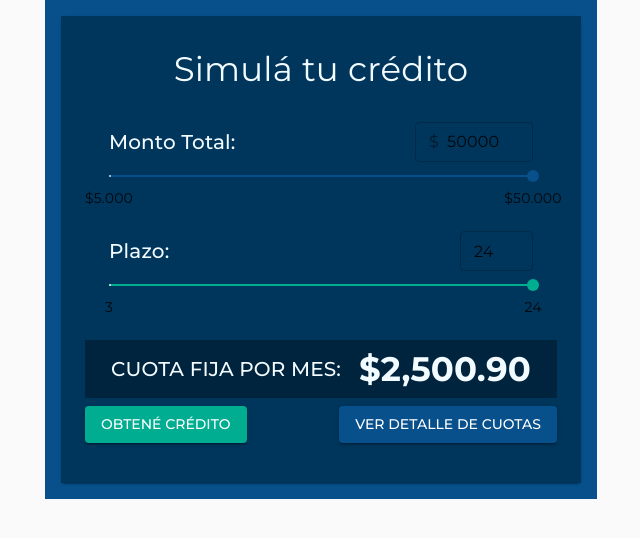
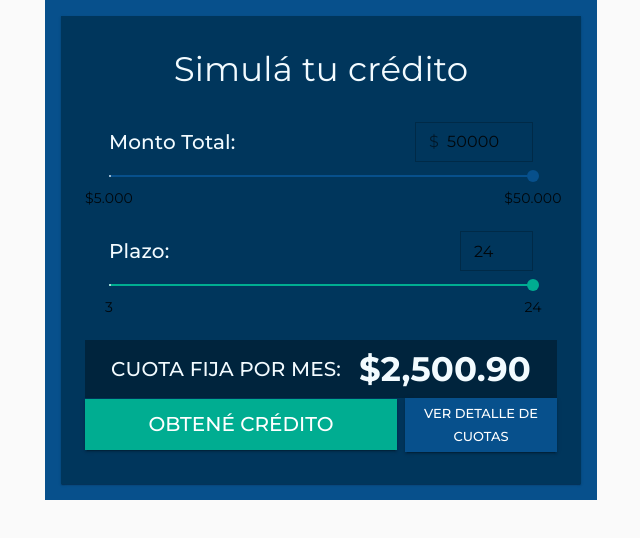
Before and after one commit to Alejo-Martinez-Grau/simulador-creditos-ccyd, a React (Create React App) app: page / in a window 1280 px wide. Shown: the top 538 px of the page, without its empty margins (319-959 px from the left). Built offline with nearby package versions, Linux system fonts and the light colour scheme.

Commit message:
se arreglaron los botones

```diff
--- a/src/App.js
+++ b/src/App.js
@@ -15,6 +15,9 @@ import PrestamoSlider from "./PrestamoSlider";
 const customTheme = createMuiTheme({
   typography: {
     fontFamily: ["montserrat"].join(","),
+  },
+  shape: {
+    borderRadius: 0,
   },
 
   palette: {
@@ -79,17 +82,22 @@ function App() {
                   justify="space-between"
                   alignItems="center"
                   gutterBottom
+                  spacing={1}
                 >
-                  <Box item xs={9} py={1}>
-                    <Button variant="contained" color="primary">
-                      OBTENÉ CRÉDITO
+                  <Grid item xs={8}>
+                  <Box>
+                    <Button variant="contained" color="primary" size='large' fullWidth>
+                    <Box fontWeight="fontWeightMedium" fontSize={20}>OBTENÉ CRÉDITO</Box>
                     </Button>
                   </Box>
-                  <Box item xs={3}>
-                    <Button variant="contained" color="secondary">
+                  </Grid>
+                  <Grid item xs={4}>
+                  <Box>
+                    <Button variant="contained" color="secondary" size='small'>
                       VER DETALLE DE CUOTAS
                     </Button>
                   </Box>
+                  </Grid>
                 </Grid>
                 </Box>
               </Container>
--- a/src/PrestamoSlider.js
+++ b/src/PrestamoSlider.js
@@ -48,7 +48,7 @@ const PrestamoSlider = () => {
           startAdornment={<InputAdornment position="start">$</InputAdornment>}
           onBlur={handleBlur}
           inputProps={{
-            step: 1,
+            step: 500,
             min: 5000,
             max: 50000,
             type: "number",
@@ -63,7 +63,7 @@ const PrestamoSlider = () => {
         aria-labelledby="cuotas-slider"
         valueLabelDisplay="auto"
 
-        step={1}
+        step={500}
         marks={marks}
         min={5000}
         max={50000}
```
